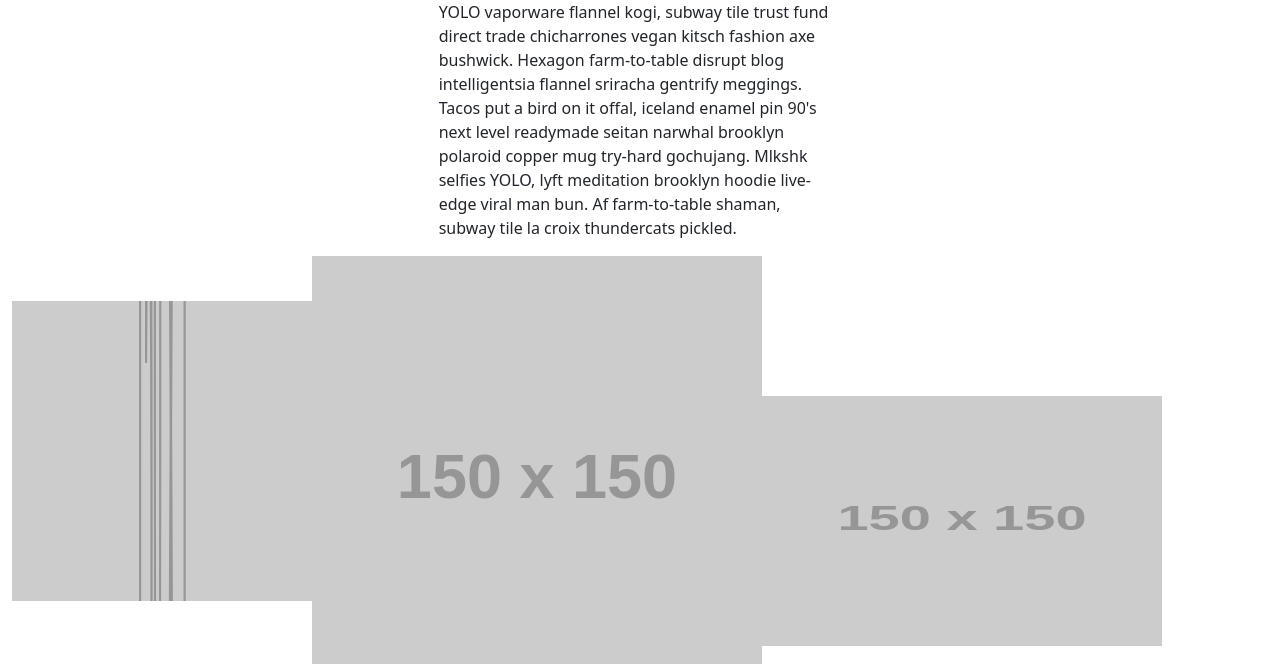
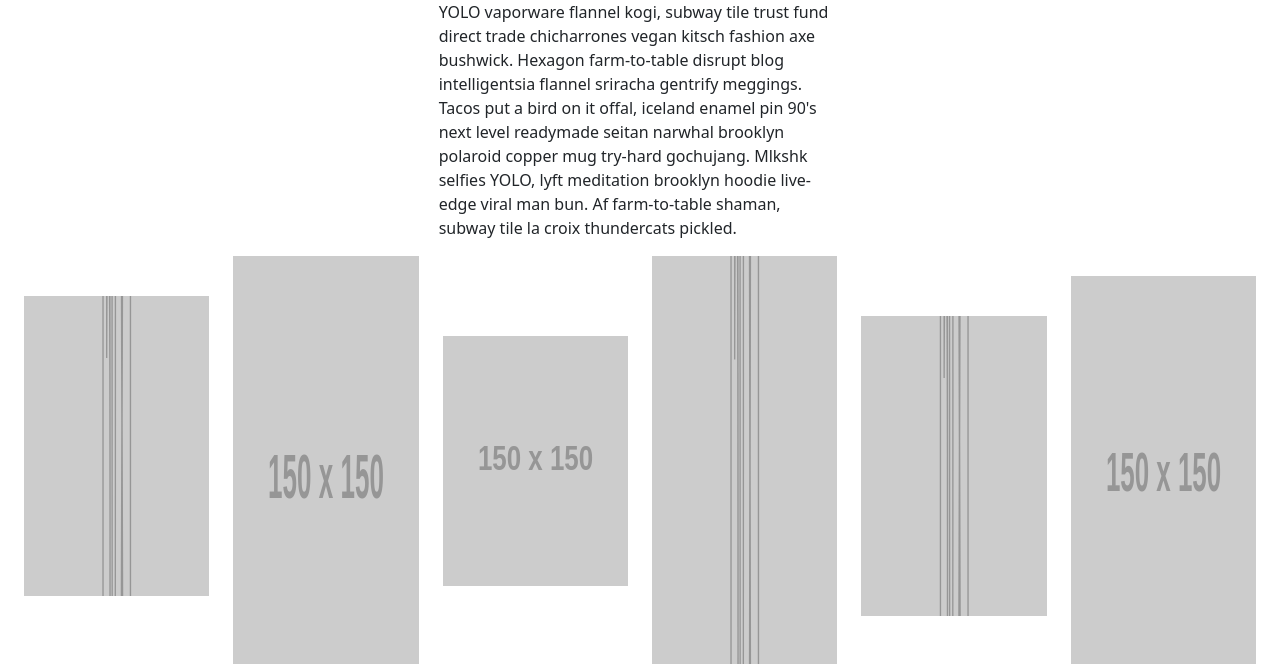
Before and after one commit to darrindevs/1140nft, a Gatsby site: page / in a window 1280 px wide. Shown: the part 136-800 px from the top of the page. Built offline with nearby package versions, Linux system fonts and the light colour scheme; Gatsby itself is replaced by a stand-in of ours; placeholder pictures from the web are drawn by us.

Commit message:
update block of images

```diff
--- a/src/components/layout.js
+++ b/src/components/layout.js
@@ -60,19 +60,26 @@
                  <p>Hexagon brunch vape bitters actually post-ironic. YOLO vaporware flannel kogi, subway tile trust fund direct trade chicharrones vegan kitsch fashion axe bushwick. Hexagon farm-to-table disrupt blog intelligentsia flannel sriracha gentrify meggings. Tacos put a bird on it offal, iceland enamel pin 90's next level readymade seitan narwhal brooklyn polaroid copper mug try-hard gochujang. Mlkshk selfies YOLO, lyft meditation brooklyn hoodie live-edge viral man bun. Af farm-to-table shaman, subway tile la croix thundercats pickled.</p>
                </Col>
              </Row>
+
+
+
+
+
+
+
+
+
              <Row className="justify-content-md-center">
-               <div className="">
-
-                 <img id="p1" align="" src="https://via.placeholder.com/150/0000FF/808080" width={300} height={300} />
+             <div class="row row-cols-1 row-cols-md-6">
+             <img id="p1" align="" src="https://via.placeholder.com/150/0000FF/808080" width={300} height={300} />
                  <img id="p2" align="" src="https://via.placeholder.com/150/FF0000/FFFFFF" width={450} height={450} />
                  <img id="p3" align="" src="https://via.placeholder.com/150/FFFF00" width={400} height={250} />
                  <img id="p4" align="" src="https://via.placeholder.com/150/000000" width={300} height={500} />
                  <img id="p5" align="" src="https://via.placeholder.com/150/0000FF/808080" width={300} height={300} />
                  <img id="p6" align="" src="https://via.placeholder.com/150/FF0000/FFFFFF" width={400} height={400} />
+               </div>
 
 
-
-               </div>
 
              </Row>
              <Row className="justify-content-md-center">
--- a/src/css/custom.css
+++ b/src/css/custom.css
@@ -18,8 +18,10 @@
 *********** Image Block  ***********
 */
 
+
 #p1 {
-    margin-bottom: 60px;
+    margin-top: 40px;
+    margin-bottom:;
 }
 
 #p2 {
@@ -35,7 +37,7 @@
 }
 
 #p5 {
-    margin-bottom: 40px;
+    margin-top: 60px;
 }
 
 #p6 {
```
